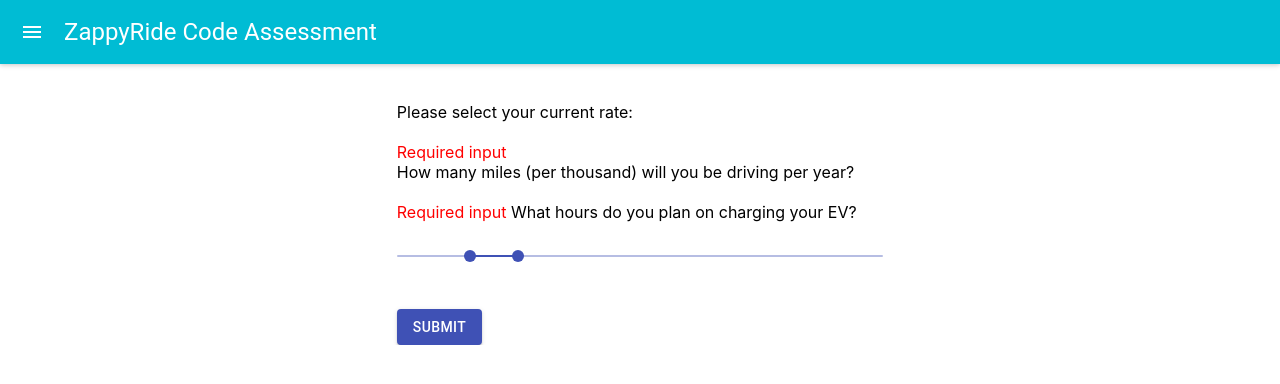
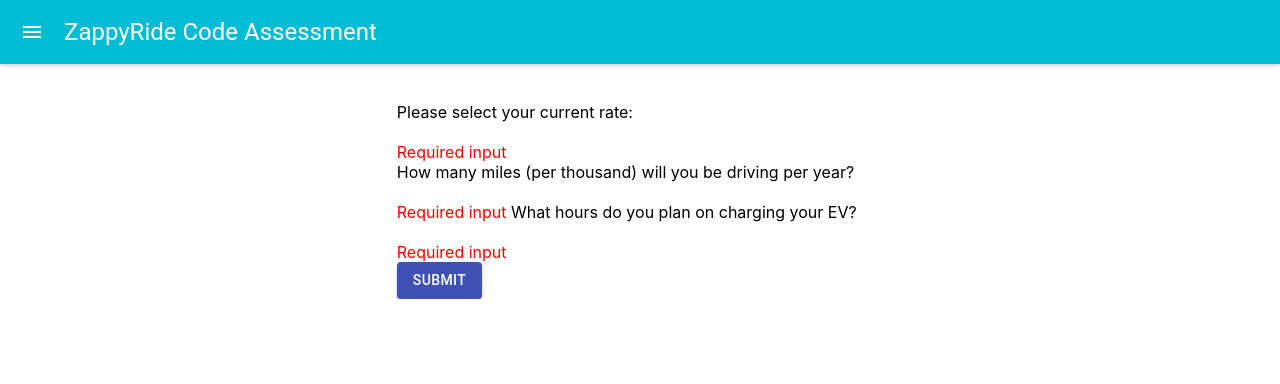
Before and after one commit to aimee-liang/zappyride-code-assessment, a React (Create React App) app: page / in a window 1280 px wide. Shown: the top 384 px of the page. Built offline with nearby package versions, Linux system fonts and the light colour scheme.

Commit message:
Helper booleans in state to keep track of what has been filled out

```diff
--- a/src/Components/Form.jsx
+++ b/src/Components/Form.jsx
@@ -16,9 +16,11 @@
 export default function Form(props){
 
     const [rate, setRate] = useState(null)
+    const [rateInState, setRateInState] = useState(false) /* helper boolean - if rate is not in state or is null, display span */
     const [mileRange, setMileRange] = useState(null)
+    const [mileRangeInState, setMileRangeInState] = useState(false)
     const [hours, setHourRange] = useState([])
-    // const {register, handleSubmit, watch, errors} = useForm()
+    const [hoursInState, setHoursInState] = useState(false)
 
     const rateSetter = (data) => {
         setRate(data)
@@ -34,9 +36,6 @@
 
 /* this is a fn to grab the data from form and send back up to App */
     const dataToApp = () => {
-        /* if there is a section missing, need to throw an error */
-        // if (rate || mileRange === null) console.log("Required Field")
-        // if (hours.length === 0 || !hours.length) console.log ("Required field")
         // props.dataSetter({rate, mileRange, ...hours})
         console.log("hi")
     }
@@ -47,7 +46,7 @@
                 <label>Please select your current rate:</label>
                     <br/>
                     <br/>
-                    {rate === null ? <span style={{color: "red"}}>Required input</span> : <SelectRate rateSetter={rateSetter}/> }
+                    {rate === null ? <span style={{color: "red"}}>Required input</span> : <SelectRate rateSetter={rateSetter} /> }
                     <br />
                 <label>How many miles (per thousand) will you be driving per year?</label>
                     <br/>
@@ -56,7 +55,7 @@
                 <label>What hours do you plan on charging your EV?</label>
                     <br/>
                     <br/>
-                    <SelectHours hourSetter={hourSetter}/>
+                    {hours.length === 0 ? <span style={{color: "red"}}>Required input</span> : <SelectHours hourSetter={hourSetter}/> }
                     <br/>
                 <Button variant="contained" color="primary" onSubmit={dataToApp}>Submit</Button>
             </form>
```
